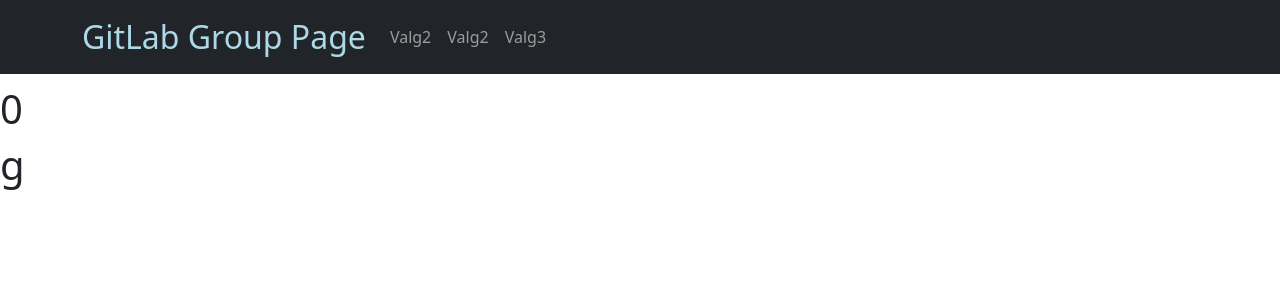
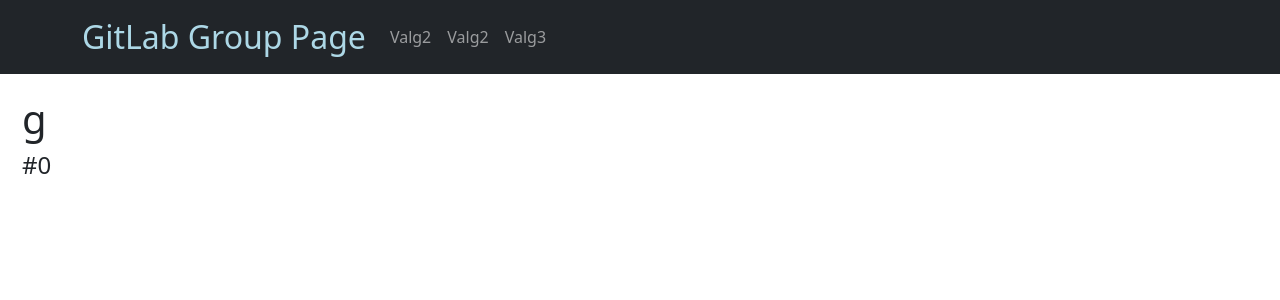
Before and after one commit to kavusiks/gitlab_group_page, a React (Create React App) app in the folder gitlab-group-page/: page / in a window 1280 px wide. Shown: the top 300 px of the page. Built offline with nearby package versions, Linux system fonts and the light colour scheme.

Commit message:
(#8) Implemented InfoView and started other views

```diff
--- a/gitlab-group-page/package.json
+++ b/gitlab-group-page/package.json
@@ -11,6 +11,7 @@
     "@types/react": "^17.0.0",
     "@types/react-dom": "^17.0.0",
     "bootstrap": "^5.1.1",
+    "caniuse-lite": "^1.0.30001263",
     "react": "^17.0.2",
     "react-bootstrap": "^1.6.4",
     "react-dom": "^17.0.2",
--- a/gitlab-group-page/src/App.tsx
+++ b/gitlab-group-page/src/App.tsx
@@ -2,12 +2,11 @@ import { BrowserRouter, Route, Switch } from "react-router-dom";
 import "./App.css";
 import "bootstrap/dist/css/bootstrap.min.css";
 import LogInPage from "./pages/LogInPage";
-import { useContext, useEffect, useState } from "react";
+import { useState } from "react";
 import MainPage from "./pages/MainPage";
 import { ProjectContext } from "./context/ProjectContext";
 
 function App() {
-  //const dataSession = useContext(DataContext);
   const [id, setId] = useState<number>(0);
   const [name, setName] = useState<string>("g");
   const [description, setDescription] = useState<string>("");
--- /dev/null
+++ b/gitlab-group-page/src/components/InfoView/index.css
@@ -0,0 +1,13 @@
+.grid-container {
+  display: grid;
+  grid-template-columns: auto auto auto;
+
+  padding: 10px;
+}
+
+.grid-item {
+  border: 1px solid rgba(0, 0, 0, 0.8);
+  padding: 20px;
+  font-size: 30px;
+  text-align: center;
+}
--- /dev/null
+++ b/gitlab-group-page/src/components/InfoView/index.tsx
@@ -0,0 +1,31 @@
+import { FunctionComponent } from "react";
+import { Container, Jumbotron } from "react-bootstrap";
+import "./index.css";
+
+export interface InfoViewProps {
+  id: number;
+  name: string;
+  description?: string;
+}
+
+export const InfoView: FunctionComponent<InfoViewProps> = ({
+  id,
+  name,
+  description,
+}: InfoViewProps) => {
+  return (
+    <div className="grid-container">
+      <Container>
+        <Jumbotron>
+          <div className="grid-item1">
+            <h1>{name}</h1>
+          </div>
+          <div className="grid-item2">
+            <h4>#{id}</h4>
+          </div>
+          <p>{description}</p>
+        </Jumbotron>
+      </Container>
+    </div>
+  );
+};
--- a/gitlab-group-page/src/components/LogIn/index.tsx
+++ b/gitlab-group-page/src/components/LogIn/index.tsx
@@ -1,4 +1,4 @@
-import React, { useContext, useEffect, useState } from "react";
+import React, { useContext } from "react";
 import { useHistory } from "react-router-dom";
 
 import { useForm } from "../../context/FormHook";
@@ -8,12 +8,6 @@ import { fetchProject } from "../../core/APIfunction";
 import "./index.css";
 
 function LogIn() {
-  //const sessionData = DataUser();
-
-  //const { setName } = useContext(DataContext);
-
-  //const setDescription = useContext(DataContext);
-
   const { id, setId, name, setName, description, setDescription } =
     useContext(ProjectContext);
   const history = useHistory();
@@ -40,6 +34,8 @@ function LogIn() {
     );
     //temp kan lagres om en vil- jsonobjekt
     localStorage.setItem("Group Information", JSON.stringify(values));
+    localStorage.setItem("groupid", Object(values)["groupid"]);
+    localStorage.setItem("grouptoken", Object(values)["grouptoken"]);
     setId(Object(values)["groupid"]);
     setName(temp.name);
     setDescription(temp.description);
@@ -48,9 +44,7 @@ function LogIn() {
     console.log(name);
     console.log(description);
 
-    history.push("/");
-
-    //console.log(temp.groupid);
+    if (temp.description != null && temp.name !== null) history.push("/");
   }
 
   return (
--- a/gitlab-group-page/src/core/APIfunction.ts
+++ b/gitlab-group-page/src/core/APIfunction.ts
@@ -10,6 +10,20 @@ export const fetchProject = async (id: number, token: string) => {
     })
   ).json();
   return response; //TODO: reduce
+};
+
+export const fetchLabels = async (id: number, token: string) => {
+  let url = `https://gitlab.stud.idi.ntnu.no/api/v4/projects/${id}/labels`;
+  const response = await (
+    await fetch(url, {
+      // use state or props
+      headers: {
+        "Content-Type": "application/json",
+        "PRIVATE-TOKEN": token,
+      },
+    })
+  ).json();
+  return JSON.stringify(response);
 };
 
 export const fetchCommits = async (id: number, token: string) => {
--- a/gitlab-group-page/src/pages/MainPage.tsx
+++ b/gitlab-group-page/src/pages/MainPage.tsx
@@ -1,26 +1,19 @@
-import React, { FunctionComponent, useContext, useEffect } from "react";
+import React, { FunctionComponent, useContext } from "react";
 
 import { Row, Col } from "react-bootstrap";
+import { InfoView } from "../components/InfoView";
 import NavigationBar from "../components/NavigationBar";
 import { ProjectContext } from "../context/ProjectContext";
 
-//import { UseDataContext, DataProvider } from "../context/SessionData";
-
 export const MainPage: FunctionComponent = () => {
-  const { id, name, description, setDescription } = useContext(ProjectContext);
-  console.log("Nåå");
-  console.log(name);
-  console.log(id);
-  console.log(description);
+  const { id, name, description } = useContext(ProjectContext);
 
   return (
     <>
       <NavigationBar></NavigationBar>
       <Row>
+        <InfoView id={id} name={name} description={description} />
         <Col md={2}></Col>
-        <h1>{id} </h1>
-        <h1>{name} </h1>
-        <h1>{description} </h1>
       </Row>
     </>
   );
```
Also changed, not shown: gitlab-group-page/src/components/DataView/LabelView.tsx (added, +45 -0 lines), gitlab-group-page/public/Carousel.jpeg (added), 1 other file (tests, documents, lock files or other folders).
